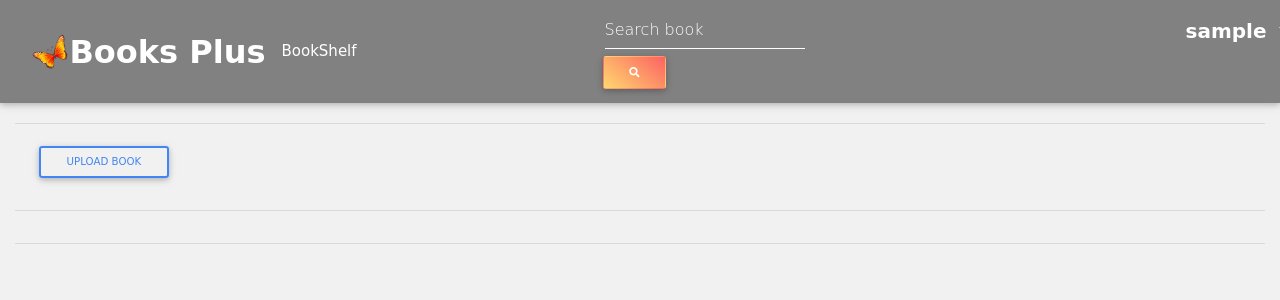
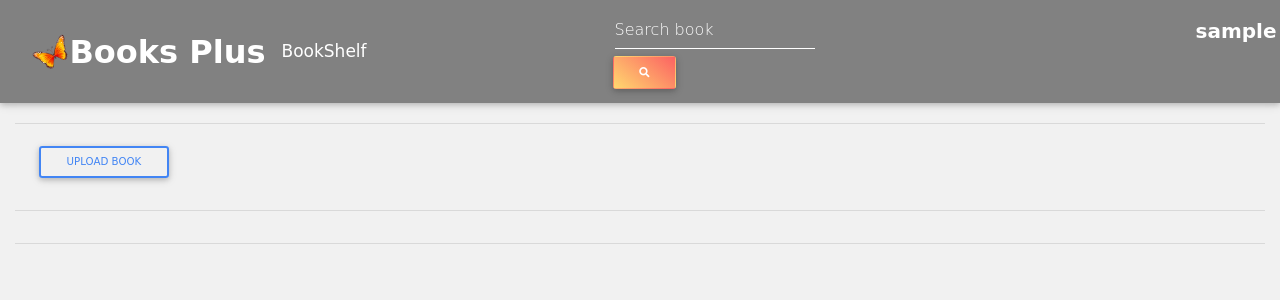
Before and after one commit to Tajeu2001/Books-Plus, a Django app: page /booklist in a window 1280 px wide; the page is wider, and only the part inside the window is pictured. Shown: the top 300 px of that part. Run offline with Django 3.2, Linux system fonts and the light colour scheme; the visitor is signed in with stand-in values (Sample User, id 1); data that the repository does not hold is empty; some libraries are stand-ins or nearby versions; some web fonts are replaced.

```diff
--- a/book_app/templates/navbar.html
+++ b/book_app/templates/navbar.html
@@ -10,7 +10,7 @@ aria-controls="navbarSupportedContent-333" aria-expanded="false" aria-label="Tog
 <li class="nav-item active">
 
 </ul>
-<a style="font-size: 15px; margin-right: 15rem;  color:white;font-weight: 400; " href="{% url 'booklist'%}">BookShelf</a>
+<a style="font-size: 17px; margin-right: 15rem;  color:white;font-weight: 400; " href="{% url 'booklist'%}">BookShelf</a>
 
 {% if user.is_authenticated %}
 <ul class="navbar-nav ml-auto nav-flex-icons">
```
